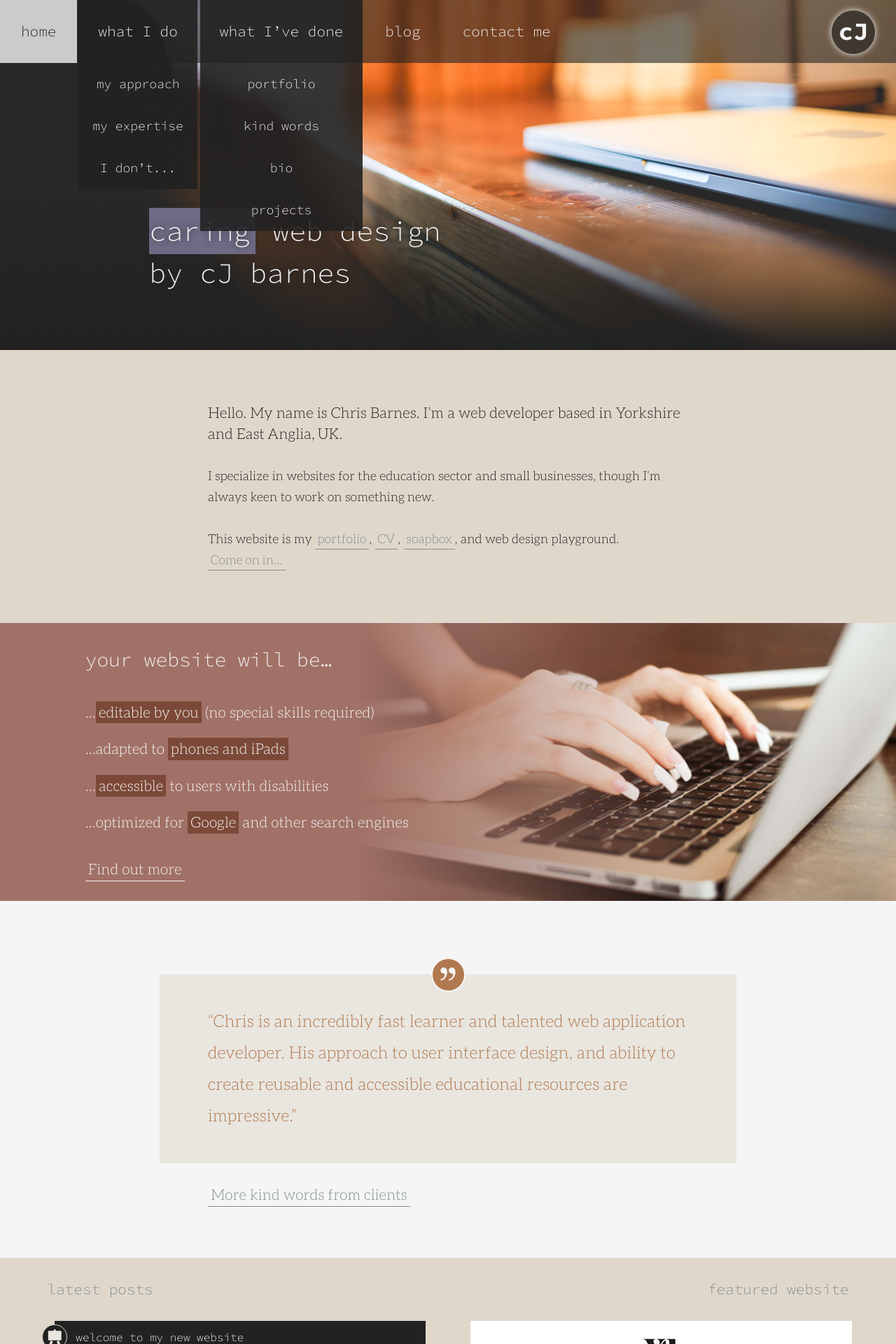
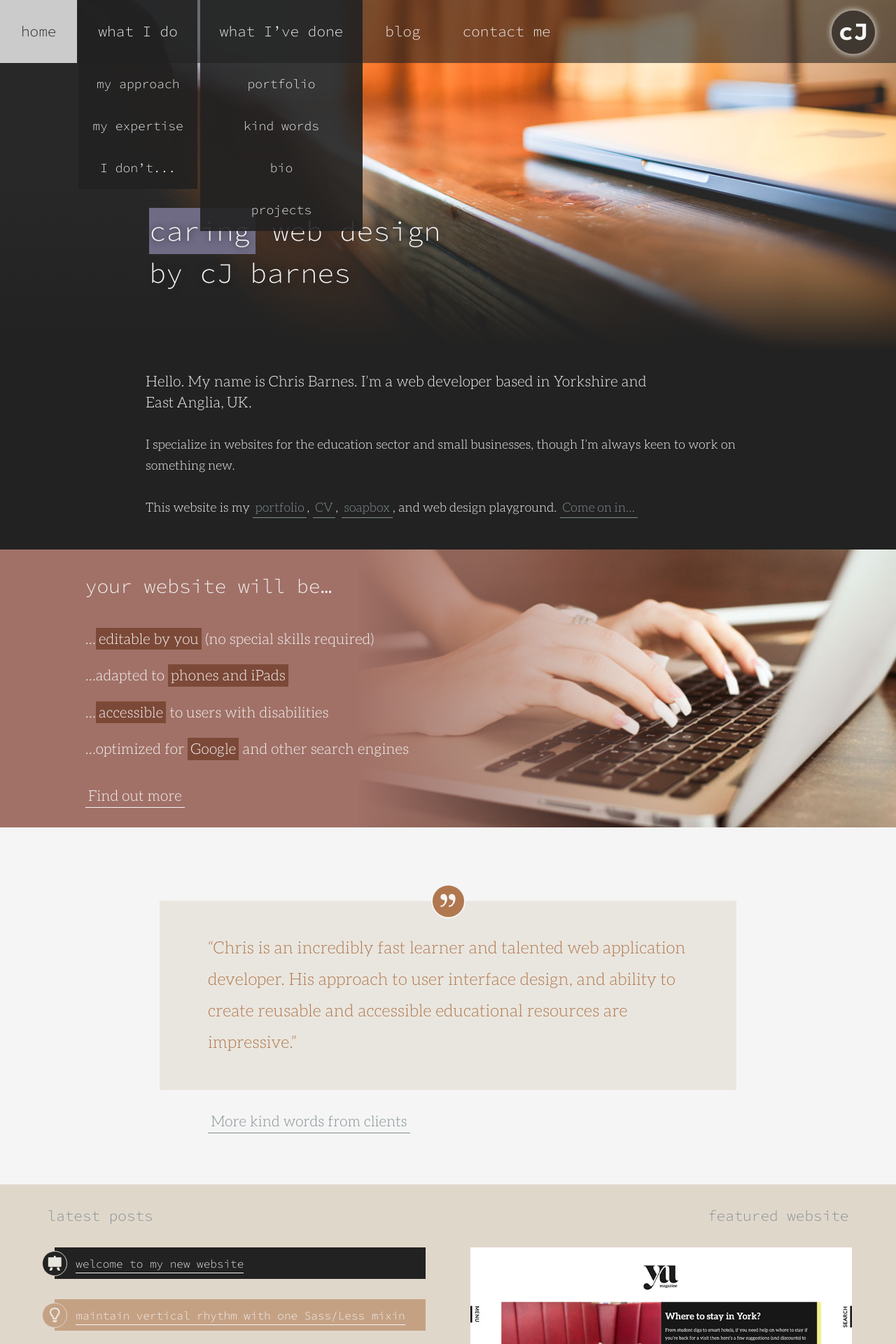
Before and after one commit to cjbarnes/cjbarnes.github.io, a Jekyll site: the page built from index.html, in a window 1280 px wide. Shown: the top 1920 px of the page at 70% size. Built offline with Jekyll 4.4.1, drawn with Linux system fonts in a browser that asks for light colours.

Commit message:
Black background on homepage intro content

```diff
--- a/_src/sass/layouts/_homepage.scss
+++ b/_src/sass/layouts/_homepage.scss
@@ -94,7 +94,9 @@
 
 /* Intro. */
 .homepage-content-section-first {
-    background: $background-color;
+    @include rem("padding", 0 0 ($line * 1.5));
+    background: $background-color-illustrated;
+    color: $white;
 }
 
 /* Featured testimonial. */
@@ -262,6 +264,12 @@
         background-image: linear-gradient(to left, transparent 40%, $toast 100%);
     }
 
+    .homepage-content-section-inner {
+        @include column(10);
+        @include push;
+        @include pull;
+    }
+
 }
 
 @include media-width("nav-horizontal") {
--- a/index.html
+++ b/index.html
@@ -7,11 +7,15 @@
 script: homepage
 ---
 
-  <p class="lead">Hello. My name is Chris Barnes. I’m a web developer based in Yorkshire and East&nbsp;Anglia,&nbsp;UK.</p>
+  <div class="homepage-content-section-inner">
 
-  <p>I specialize in websites for the education sector and small businesses, though I’m always keen to work on something&nbsp;new.</p>
+    <p class="lead">Hello. My name is Chris Barnes. I’m a web developer based in Yorkshire and East&nbsp;Anglia,&nbsp;UK.</p>
 
-  <p>This website is my <a href="/whativedone/portfolio/">portfolio</a>, <a href="/whativedone/bio/">CV</a>, <a href="/blog/" title="blog">soapbox</a>, and web design playground. <a href="/whatido/">Come&nbsp;on&nbsp;in…</a></p>
+    <p>I specialize in websites for the education sector and small businesses, though I’m always keen to work on something&nbsp;new.</p>
+
+    <p>This website is my <a href="/whativedone/portfolio/">portfolio</a>, <a href="/whativedone/bio/">CV</a>, <a href="/blog/" title="blog">soapbox</a>, and web design playground. <a href="/whatido/">Come&nbsp;on&nbsp;in…</a></p>
+
+  </div>
 
 </section><!-- /.homepage-content-section -->
 
```
Also changed, not shown: _includes/css/homepage.min.css.
